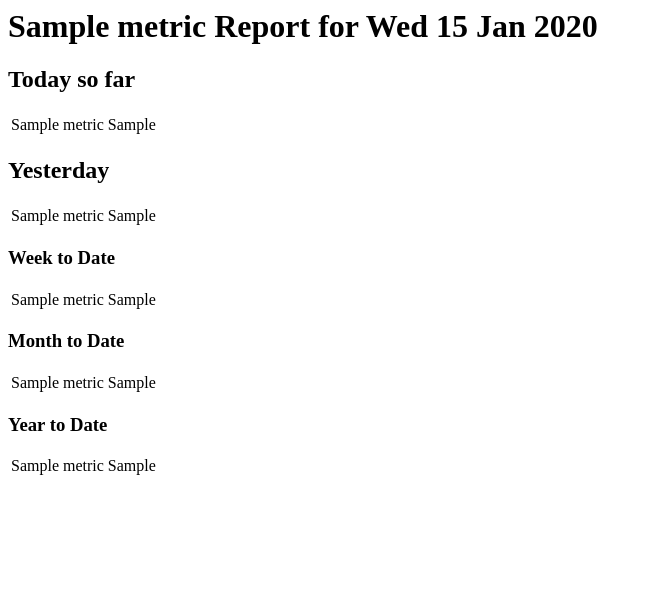
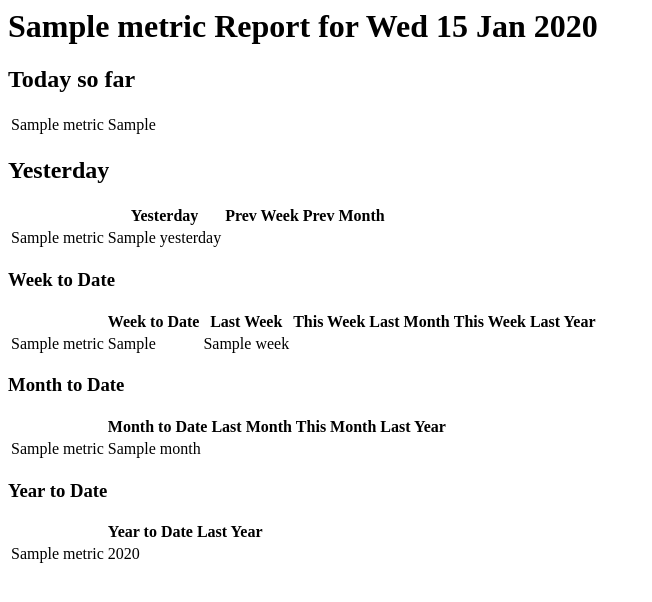
Before and after one commit to frankwiles/django-app-metrics, a Django app: template app_metrics/templates/app_metrics/email.html in a window 1280 px wide. Shown: the top 602 px of the page, without its empty margins (0-652 px from the left). Run offline with Django 3.2, Linux system fonts and the light colour scheme; the template is opened without the code that fills it: most values are stand-ins (such as "Sample title", 1, 10 or a date in 2020).

Commit message:
Update HTML template to properly display data

```diff
--- a/app_metrics/templates/app_metrics/email.html
+++ b/app_metrics/templates/app_metrics/email.html
@@ -14,40 +14,73 @@
 
 <h2>Yesterday</h2>
 <table>
+    <tr>
+        <th></th>
+        <th>Yesterday</th>
+        <th>Prev Week</th>
+        <th>Prev Month</th>
+    </tr>
     {% for m in metrics %}
     <tr>
         <td>{{ m.metric.name }}</td>
-        <td>{{ m.trends.current_day }}</td>
+        <td>{{ m.trends.yesterday.yesterday }}</td>
+        <td>{{ m.trends.yesterday.previous_week }}</td>
+        <td>{{ m.trends.yesterday.previous_month }}</td>
     </tr>
 {% endfor %}
 </table>
 
 <h3>Week to Date</h3>
 <table>
+    <tr>
+        <th></th>
+        <th>Week to Date</th>
+        <th>Last Week</th>
+        <th>This Week Last Month</th>
+        <th>This Week Last Year</th>
+    </tr>
     {% for m in metrics %}
     <tr>
         <td>{{ m.metric.name }}</td>
         <td>{{ m.trends.current_day }}</td>
+        <td>{{ m.trends.week.week }}</td>
+        <td>{{ m.trends.week.previous_week }}</td>
+        <td>{{ m.trends.week.previous_month_week }}</td>
+        <td>{{ m.trends.week.previous_year_week }}</td>
     </tr>
 {% endfor %}
 </table>
 
 <h3>Month to Date</h3>
 <table>
+    <tr>
+        <th></th>
+        <th>Month to Date</th>
+        <th>Last Month</th>
+        <th>This Month Last Year</th>
+    </tr>
     {% for m in metrics %}
     <tr>
         <td>{{ m.metric.name }}</td>
-        <td>{{ m.trends.current_day }}</td>
+        <td>{{ m.trends.month.month }}</td>
+        <td>{{ m.trends.month.previous_month }}</td>
+        <td>{{ m.trends.month.previous_year_month }}</td>
     </tr>
 {% endfor %}
 </table>
 
 <h3>Year to Date</h3>
 <table>
+    <tr>
+        <th></th>
+        <th>Year to Date</th>
+        <th>Last Year</th>
+    </tr>
     {% for m in metrics %}
     <tr>
         <td>{{ m.metric.name }}</td>
-        <td>{{ m.trends.current_day }}</td>
+        <td>{{ m.trends.year.year }}</td>
+        <td>{{ m.trends.year.previous_year }}</td>
     </tr>
 {% endfor %}
 </table>
```
